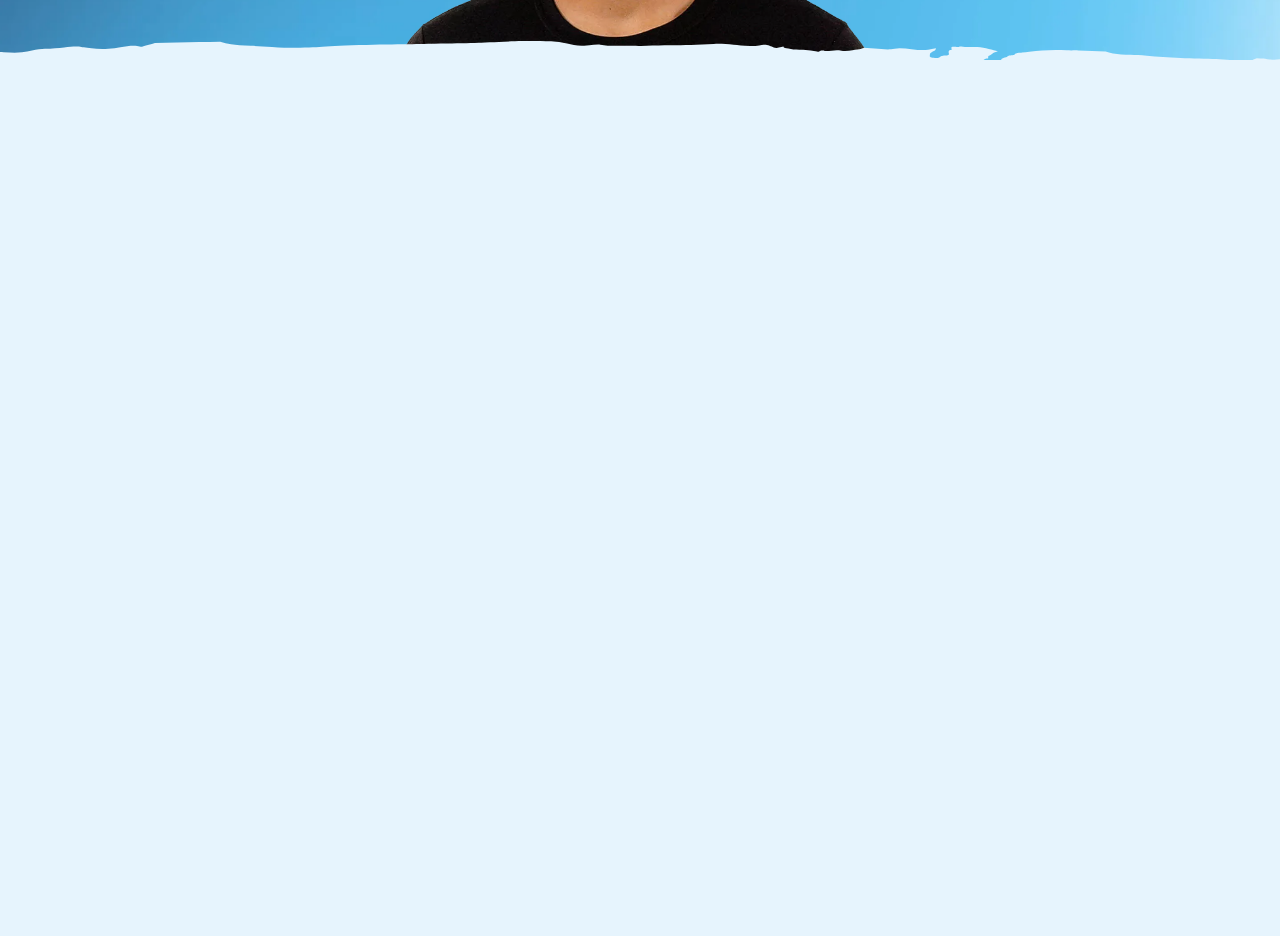
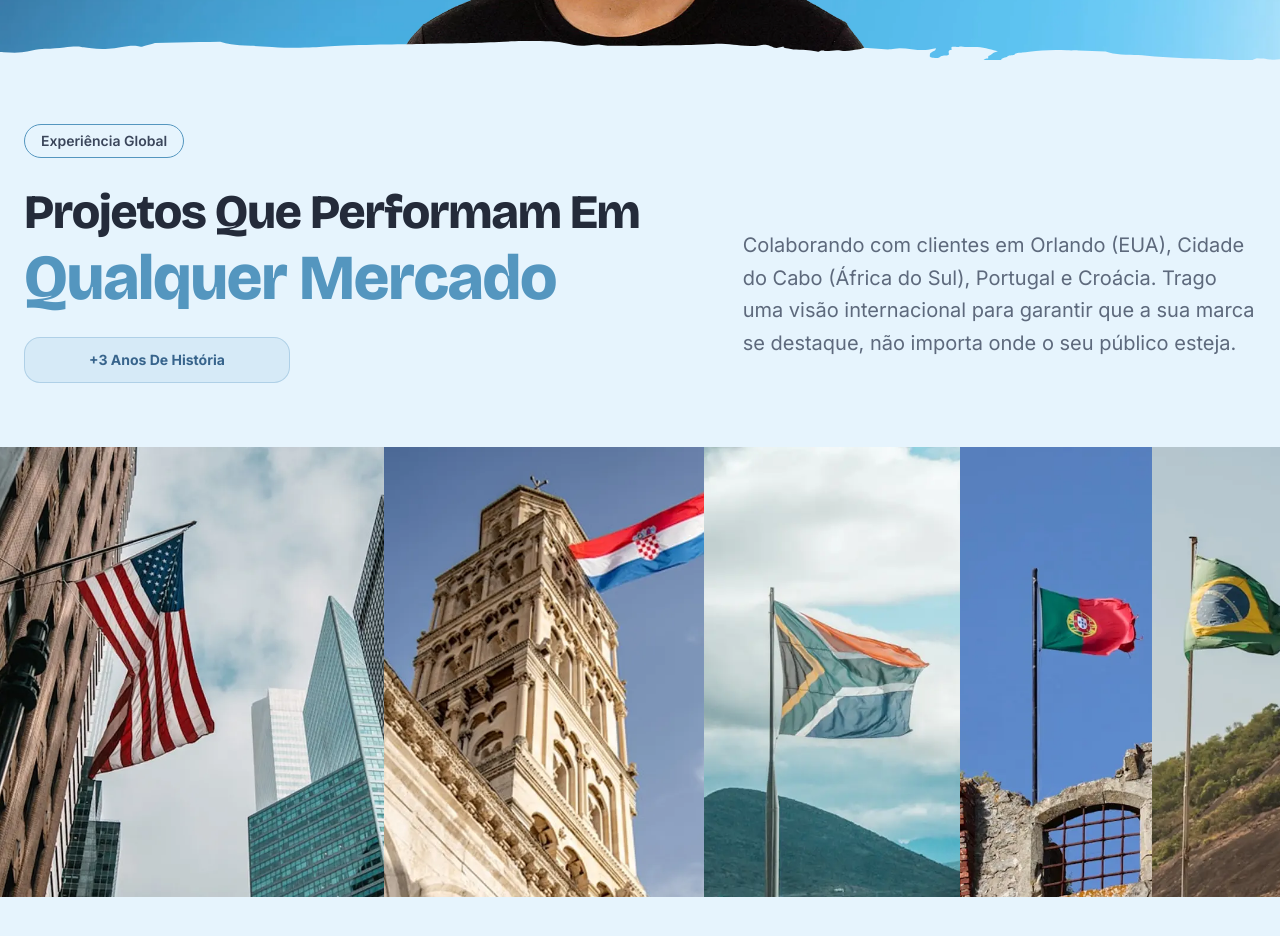
Before and after one commit to Bryanninja/alex-bryan-portfolio, a Next.js app: page / in a window 1280 px wide. Shown: the part 740-1676 px from the top of the page. Before the commit the page ends 1600 px from the top, so only its background shows below. Built offline with nearby package versions, Linux system fonts and the light colour scheme.

Commit message:
feat: add Global Experience section component

```diff
--- /dev/null
+++ b/app/components/sections/GlobalExperience.tsx
@@ -0,0 +1,166 @@
+import Image from "next/image";
+import Container from "../../components/Container";
+
+import flagUSA from "../../assets/img/flags/EUA.webp";
+import flagCroatia from "../../assets/img/flags/Croatia.webp";
+import flagSouthAfrica from "../../assets/img/flags/SouthAfrica.webp";
+import flagPortugal from "../../assets/img/flags/Portugal.webp";
+import flagBrazil from "../../assets/img/flags/Brazil.webp";
+
+const GlobalExperience = () => {
+  return (
+    <section className="w-full bg-brand-50 pt-8 lg:pt-16 pb-16 lg:pb-0">
+      <Container>
+        <div className="grid grid-cols-1 lg:grid-cols-12">
+          {/* Coluna 1: Títulos */}
+          {/* ADICIONADO: items-center text-center no mobile, voltando para start/left no lg */}
+          <div className="col-span-7 flex flex-col items-center text-center lg:items-start lg:text-left space-y-6">
+            <span className="rounded-full border border-brand-500 px-4 py-1.5 text-sm font-semibold text-brand-700">
+              Experiência Global
+            </span>
+
+            <h2 className="font-heading text-5xl font-extrabold tracking-tight text-brand-800 md:text-5xl lg:leading-tight">
+              Projetos Que Performam Em <br />
+              <span className="text-brand-500 text-4xl md:text-[4rem]">
+                Qualquer Mercado
+              </span>
+            </h2>
+
+            <div className="w-full rounded-2xl border border-brand-500/30 bg-brand-500/10 py-3 text-center text-sm font-bold text-brand-600 sm:w-max sm:px-16">
+              +3 Anos De História
+            </div>
+          </div>
+
+          {/* Coluna 2: Texto (DESKTOP) */}
+          {/* ADICIONADO: hidden lg:flex para sumir no mobile e aparecer no PC */}
+          <div className="col-span-5 hidden lg:flex items-end pb-6">
+            <p className="text-lg leading-relaxed text-brand-700/80 lg:text-xl">
+              Colaborando com clientes em Orlando (EUA), Cidade do Cabo (África
+              do Sul), Portugal e Croácia. Trago uma visão internacional para
+              garantir que a sua marca se destaque, não importa onde o seu
+              público esteja.
+            </p>
+          </div>
+        </div>
+      </Container>
+
+      {/* ========================================= */}
+      {/* 📱 VERSÃO MOBILE: Slide */}
+      {/* ========================================= */}
+      <div className="mt-12 flex w-full snap-x snap-mandatory overflow-x-auto scrollbar-hide lg:hidden">
+        {[
+          { img: flagUSA, name: "Estados Unidos" },
+          { img: flagCroatia, name: "Croácia" },
+          { img: flagSouthAfrica, name: "África do Sul" },
+          { img: flagPortugal, name: "Portugal" },
+          { img: flagBrazil, name: "Brasil" },
+        ].map((item, index) => (
+          <div
+            key={index}
+            className="relative h-72 w-[85vw] shrink-0 snap-center md:h-96"
+          >
+            <Image
+              src={item.img}
+              alt={item.name}
+              fill
+              className="object-cover"
+            />
+            <div className="absolute inset-0 bg-gradient-to-t from-brand-900/60 via-transparent to-transparent" />
+            <div className="absolute bottom-4 left-4 z-20 rounded-full bg-white/90 px-4 py-1.5 text-sm font-bold text-brand-900 backdrop-blur-md">
+              {item.name}
+            </div>
+          </div>
+        ))}
+      </div>
+
+      {/* ========================================= */}
+      {/* 📱 VERSÃO MOBILE: Texto abaixo do slide */}
+      {/* ========================================= */}
+      {/* ADICIONADO: Recriando o texto dentro de um Container só para o Mobile */}
+      <Container className="mt-8 lg:hidden">
+        <p className=" text-base leading-relaxed text-pretty text-brand-700/80">
+          Colaborando com clientes em Orlando (EUA), Cidade do Cabo (África do
+          Sul), Portugal e Croácia. Trago uma visão internacional para garantir
+          que a sua marca se destaque, não importa onde o seu público esteja.
+        </p>
+      </Container>
+
+      {/* ========================================= */}
+      {/* 💻 VERSÃO DESKTOP: Sanfona Corrigida */}
+      {/* ========================================= */}
+      <div className="mt-16 hidden h-[450px] w-full group lg:flex">
+        {/* EUA */}
+        <div className="group/item relative h-full w-[30%] cursor-pointer overflow-hidden transition-all duration-700 ease-out hover:!w-[50%]">
+          <div className="absolute inset-0 z-10 bg-brand-900/60 opacity-0 transition-opacity duration-700 group-hover:opacity-100 group-hover/item:!opacity-0" />
+          <Image
+            src={flagUSA}
+            fill
+            alt="Estados Unidos"
+            className="object-cover transition-transform duration-700 group-hover/item:scale-110"
+          />
+          <div className="absolute bottom-6 left-6 z-20 translate-y-4 whitespace-nowrap rounded-full bg-white/95 px-5 py-2.5 text-sm font-bold text-brand-900 opacity-0 backdrop-blur-md transition-all duration-500 group-hover/item:translate-y-0 group-hover/item:opacity-100">
+            Estados Unidos
+          </div>
+        </div>
+
+        {/* CROÁCIA */}
+        <div className="group/item relative h-full w-[25%] cursor-pointer overflow-hidden transition-all duration-700 ease-out hover:!w-[50%]">
+          <div className="absolute inset-0 z-10 bg-brand-900/60 opacity-0 transition-opacity duration-700 group-hover:opacity-100 group-hover/item:!opacity-0" />
+          <Image
+            src={flagCroatia}
+            fill
+            alt="Croácia"
+            className="object-cover transition-transform duration-700 group-hover/item:scale-110"
+          />
+          <div className="absolute bottom-6 left-6 z-20 translate-y-4 whitespace-nowrap rounded-full bg-white/95 px-5 py-2.5 text-sm font-bold text-brand-900 opacity-0 backdrop-blur-md transition-all duration-500 group-hover/item:translate-y-0 group-hover/item:opacity-100">
+            Croácia
+          </div>
+        </div>
+
+        {/* ÁFRICA DO SUL */}
+        <div className="group/item relative h-full w-[20%] cursor-pointer overflow-hidden transition-all duration-700 ease-out hover:!w-[50%]">
+          <div className="absolute inset-0 z-10 bg-brand-900/60 opacity-0 transition-opacity duration-700 group-hover:opacity-100 group-hover/item:!opacity-0" />
+          <Image
+            src={flagSouthAfrica}
+            fill
+            alt="África do Sul"
+            className="object-cover transition-transform duration-700 group-hover/item:scale-110"
+          />
+          <div className="absolute bottom-6 left-6 z-20 translate-y-4 whitespace-nowrap rounded-full bg-white/95 px-5 py-2.5 text-sm font-bold text-brand-900 opacity-0 backdrop-blur-md transition-all duration-500 group-hover/item:translate-y-0 group-hover/item:opacity-100">
+            África do Sul
+          </div>
+        </div>
+
+        {/* PORTUGAL */}
+        <div className="group/item relative h-full w-[15%] cursor-pointer overflow-hidden transition-all duration-700 ease-out hover:!w-[50%]">
+          <div className="absolute inset-0 z-10 bg-brand-900/60 opacity-0 transition-opacity duration-700 group-hover:opacity-100 group-hover/item:!opacity-0" />
+          <Image
+            src={flagPortugal}
+            fill
+            alt="Portugal"
+            className="object-cover transition-transform duration-700 group-hover/item:scale-110"
+          />
+          <div className="absolute bottom-6 left-6 z-20 translate-y-4 whitespace-nowrap rounded-full bg-white/95 px-5 py-2.5 text-sm font-bold text-brand-900 opacity-0 backdrop-blur-md transition-all duration-500 group-hover/item:translate-y-0 group-hover/item:opacity-100">
+            Portugal
+          </div>
+        </div>
+
+        {/* BRASIL */}
+        <div className="group/item relative h-full w-[10%] cursor-pointer overflow-hidden transition-all duration-700 ease-out hover:!w-[50%]">
+          <div className="absolute inset-0 z-10 bg-brand-900/60 opacity-0 transition-opacity duration-700 group-hover:opacity-100 group-hover/item:!opacity-0" />
+          <Image
+            src={flagBrazil}
+            fill
+            alt="Brasil"
+            className="object-cover transition-transform duration-700 group-hover/item:scale-110"
+          />
+          <div className="absolute bottom-6 left-6 z-20 translate-y-4 whitespace-nowrap rounded-full bg-white/95 px-5 py-2.5 text-sm font-bold text-brand-900 opacity-0 backdrop-blur-md transition-all duration-500 group-hover/item:translate-y-0 group-hover/item:opacity-100">
+            Brasil
+          </div>
+        </div>
+      </div>
+    </section>
+  );
+};
+
+export default GlobalExperience;
--- a/app/page.tsx
+++ b/app/page.tsx
@@ -1,9 +1,11 @@
+import GlobalExperience from "./components/sections/GlobalExperience";
 import Hero from "./components/sections/Hero";
 
 export default function Home() {
   return (
     <main>
       <Hero />
+      <GlobalExperience />
       <div className="h-[800px]"></div>
     </main>
   );
```
